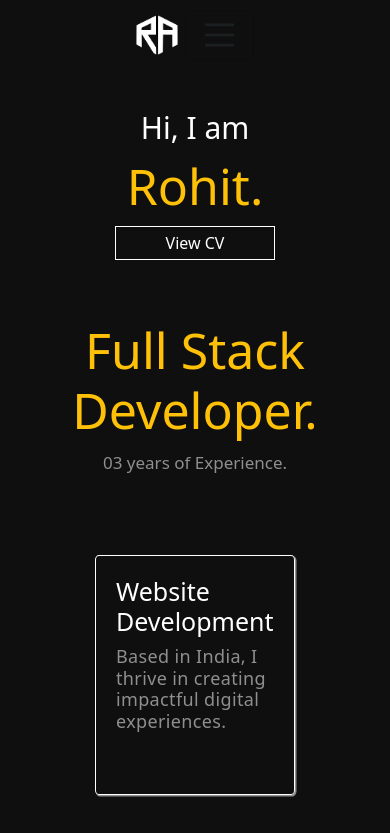
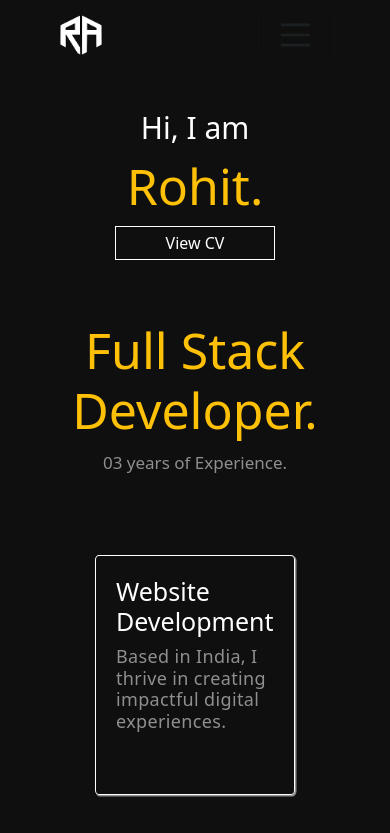
Before and after one commit to rohitashtekar/portfolio, a React (Vite) app in the folder Portfolio/: page / in a window 390 px wide. Shown: the top 833 px of the page. Built offline with nearby package versions, Linux system fonts and the light colour scheme.

Commit message:
UPDATE: padding, ADDED:media query

```diff
--- a/Portfolio/src/styles/components/navbar.css
+++ b/Portfolio/src/styles/components/navbar.css
@@ -42,6 +42,10 @@
 
 /* Tablet (≤992px) */
 @media (max-width: 992px) {
+  .navbar .container-fluid {
+    padding: 0 2rem;
+  }
+
   .nav-logo {
     height: 2.2rem;
     display: flex;
@@ -95,3 +99,15 @@
     font-size: 1.2rem;
   }
 }
+
+@media (max-width: 360px) {
+  .navbar .container-fluid {
+    padding: 0 0.5rem;
+  }
+}
+
+@media (max-width: 190px) {
+  .navbar .container-fluid {
+    padding: 0;
+  }
+}
```
